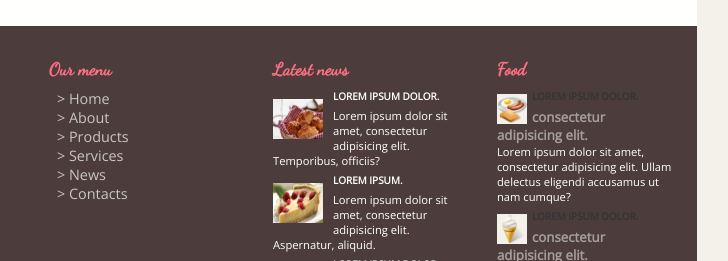
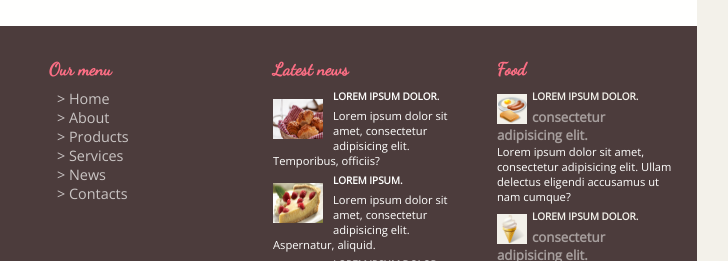
Before and after one commit to CursosGitHub/backery, a plain HTML site: page index.html in a window 1280 px wide. Shown: the part 1432-1693 px from the top of the page, 391-1119 px from the left. Drawn offline with nearby package versions, Linux system fonts and the light colour scheme.

Commit message:
titulos footer

```diff
--- a/css/footer.scss
+++ b/css/footer.scss
@@ -88,6 +88,7 @@ footer p,li,span{
 		color:$letO;
 		text-transform: uppercase;
 		font-size:13px;
+		color:$fondo;
 	}
 
 	h5{
```
Also changed, not shown: css/general.css.
